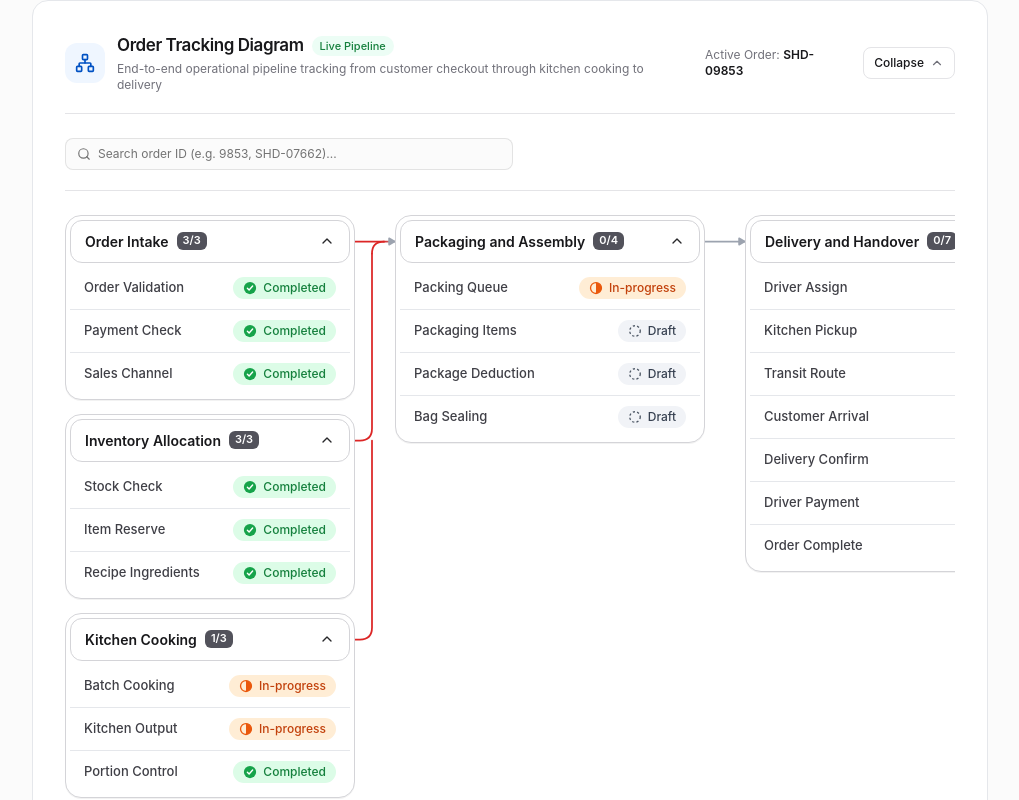
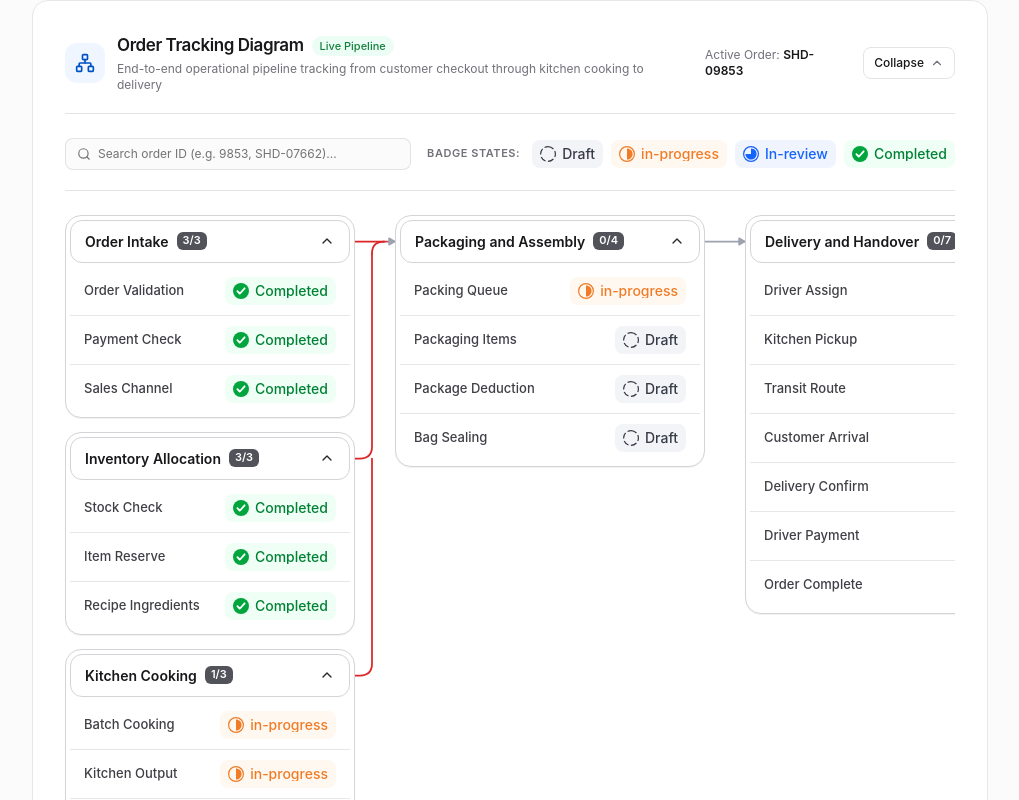
Before and after one commit to ayodine/smokey-ops-dashboard, a React (Vite) app: page /overview in a window 1280 px wide. Shown: the part 1240-2040 px from the top of the page, without its empty margins (260-1279 px from the left). Built offline with nearby package versions, Linux system fonts and the light colour scheme.

Commit message:
feat: extract and integrate Figma status badges (draft, in-progress, in-review, completed)

```diff
--- /dev/null
+++ b/src/components/ui/StatusPill.tsx
@@ -0,0 +1,197 @@
+import React from 'react'
+import { cn } from '@/lib/utils'
+
+export type FigmaBadgeState = 'draft' | 'in-progress' | 'in-review' | 'completed'
+
+export interface StatusPillProps {
+  /** Explicit status state or derived from label/variant */
+  state?: FigmaBadgeState
+  /** Status text label */
+  label?: string
+  /** Legacy variant compatibility */
+  variant?: 'emerald' | 'blue' | 'amber' | 'purple' | 'zinc'
+  /** Short label mode: icon only within 28px square container */
+  short?: boolean
+  className?: string
+}
+
+export const StatusPill: React.FC<StatusPillProps> = ({
+  state: explicitState,
+  label = '',
+  variant,
+  short = false,
+  className
+}) => {
+  const norm = (label || '').toLowerCase().trim()
+
+  // Determine Figma state: draft | in-progress | in-review | completed
+  let state: FigmaBadgeState = explicitState || 'draft'
+  let displayLabel = label
+
+  if (!explicitState) {
+    if (
+      norm === 'done' ||
+      norm === 'completed' ||
+      norm === 'delivered' ||
+      variant === 'emerald'
+    ) {
+      state = 'completed'
+      displayLabel = norm === 'done' || !label ? 'Completed' : label
+    } else if (
+      norm === 'in progress' ||
+      norm === 'in-progress' ||
+      norm === 'in-process' ||
+      norm === 'active' ||
+      variant === 'amber'
+    ) {
+      state = 'in-progress'
+      displayLabel = norm === 'in progress' || norm === 'in-process' || !label ? 'in-progress' : label
+    } else if (
+      norm === 'in review' ||
+      norm === 'in-review' ||
+      norm === 'review' ||
+      variant === 'blue'
+    ) {
+      state = 'in-review'
+      displayLabel = norm === 'in review' || !label ? 'In-review' : label
+    } else {
+      state = 'draft'
+      displayLabel = norm === 'pending' || !label ? 'Draft' : label
+    }
+  }
+
+  // Exact icon definitions extracted from Figma (node 1:73)
+  const renderIcon = () => {
+    switch (state) {
+      case 'draft':
+        return (
+          <svg
+            width="16"
+            height="16"
+            viewBox="0 0 16 16"
+            fill="none"
+            className="shrink-0"
+            aria-hidden="true"
+          >
+            <rect
+              x="0.6087"
+              y="0.6087"
+              width="14.7826"
+              height="14.7826"
+              rx="7.3913"
+              stroke="#353B47"
+              strokeWidth="1.21739"
+              strokeDasharray="6.09 2.43"
+            />
+          </svg>
+        )
+      case 'in-progress':
+        return (
+          <svg
+            width="16"
+            height="16"
+            viewBox="0 0 16 16"
+            fill="none"
+            className="shrink-0"
+            aria-hidden="true"
+          >
+            <rect
+              x="0.6087"
+              y="0.6087"
+              width="14.7826"
+              height="14.7826"
+              rx="7.3913"
+              stroke="#F07C27"
+              strokeWidth="1.21739"
+            />
+            <path
+              d="M8 13.6C9.4852 13.6 10.9096 13.01 11.9598 11.9598C13.01 10.9096 13.6 9.4852 13.6 8C13.6 6.5148 13.01 5.0904 11.9598 4.0402C10.9096 2.99 9.4852 2.4 8 2.4L8 8L8 13.6Z"
+              fill="#F07C27"
+            />
+          </svg>
+        )
+      case 'in-review':
+        return (
+          <svg
+            width="16"
+            height="16"
+            viewBox="0 0 16 16"
+            fill="none"
+            className="shrink-0"
+            aria-hidden="true"
+          >
+            <rect
+              x="0.6087"
+              y="0.6087"
+              width="14.7826"
+              height="14.7826"
+              rx="7.3913"
+              stroke="#1760FA"
+              strokeWidth="1.21739"
+            />
+            <path
+              d="M2.4 8C2.4 9.1076 2.7284 10.1903 3.3438 11.1112C3.9591 12.0321 4.8337 12.7499 5.857 13.1737C6.8803 13.5976 8.0062 13.7085 9.0925 13.4924C10.1788 13.2763 11.1766 12.743 11.9598 11.9598C12.743 11.1766 13.2763 10.1788 13.4924 9.0925C13.7085 8.0062 13.5976 6.8803 13.1737 5.857C12.7499 4.8337 12.0321 3.9591 11.1112 3.3438C10.1903 2.7284 9.1076 2.4 8 2.4L8 8L2.4 8Z"
+              fill="#1564FC"
+            />
+          </svg>
+        )
+      case 'completed':
+        return (
+          <svg
+            width="16"
+            height="16"
+            viewBox="0 0 16 16"
+            fill="none"
+            className="shrink-0"
+            aria-hidden="true"
+          >
+            <rect width="16" height="16" rx="8" fill="#00A63D" />
+            <path
+              d="M4.39941 8.174L6.67621 10.4955C6.76903 10.5901 6.92258 10.5864 7.01071 10.4874L11.6006 5.32956"
+              stroke="white"
+              strokeWidth="1.83164"
+              strokeLinecap="round"
+            />
+          </svg>
+        )
+    }
+  }
+
+  // Exact color themes extracted from Figma (node 1:73)
+  const styles: Record<FigmaBadgeState, string> = {
+    draft: 'bg-[#F3F4F8] text-[#353B47]',
+    'in-progress': 'bg-[#FFF8F0] text-[#F07C27]',
+    'in-review': 'bg-[#F0F4FF] text-[#1564FC]',
+    completed: 'bg-[#F0FFF6] text-[#008234]'
+  }
+
+  if (short) {
+    return (
+      <span
+        title={displayLabel || state}
+        className={cn(
+          'inline-flex items-center justify-center w-7 h-7 rounded-[8px] select-none shrink-0 transition-colors',
+          styles[state],
+          className
+        )}
+      >
+        {renderIcon()}
+      </span>
+    )
+  }
+
+  return (
+    <span
+      className={cn(
+        'inline-flex items-center gap-[6px] h-7 px-[8px] py-[6px] rounded-[8px] text-[13px] sm:text-[14px] font-medium leading-none select-none shrink-0 transition-colors',
+        styles[state],
+        className
+      )}
+    >
+      {renderIcon()}
+      <span className="truncate">{displayLabel}</span>
+    </span>
+  )
+}
+
+export default StatusPill
--- a/src/features/overview/OrderWorkflowCanvasOverlay.tsx
+++ b/src/features/overview/OrderWorkflowCanvasOverlay.tsx
@@ -123,6 +123,32 @@ const SMOKEY_OPERATIONAL_ORDERS: PipelineOrder[] = [
       'p3_delivered',
       'p3_settled_closed'
     ]
+  },
+  {
+    id: 'SHD-09857',
+    customerName: 'Tunde Bakare',
+    dishName: 'Smoked Turkey and Jollof Rice Special',
+    totalAmount: 21500,
+    portions: 2,
+    channel: 'Website Storefront',
+    hasStock: true,
+    currentStage: 'p3_doorstep_handover',
+    paymentRef: 'pay_smk_99185',
+    riderName: 'Rider Yusuf Internal Fleet',
+    destinationAddress: '14 Karimu Kotun St, Victoria Island',
+    etaMinutes: 4,
+    otpCode: '6143',
+    deliveryFee: 3500,
+    history: [
+      'p1_ingestion',
+      'p1_inventory_deduct',
+      'p2_in_packaging',
+      'p2_materials_picked',
+      'p2_dispatched',
+      'p3_delivery_assigned',
+      'p3_in_transit',
+      'p3_doorstep_handover'
+    ]
   }
 ]
 
@@ -140,90 +166,9 @@ interface CanvasCoordinates {
   bindingsLeft: AnchorPoint
 }
 
-interface StatusPillProps {
-  label: string
-  variant?: 'emerald' | 'blue' | 'amber' | 'purple' | 'zinc'
-  dot?: boolean
-  className?: string
-}
-
-export const StatusPill: React.FC<StatusPillProps> = ({
-  label,
-  variant,
-  className
-}) => {
-  const norm = (label || '').toLowerCase().trim()
-
-  // Match one of the four reference states: draft | in-progress | in-review | completed
-  let state: 'draft' | 'in-progress' | 'in-review' | 'completed' = 'draft'
-  let displayLabel = label
-
-  if (norm === 'done' || norm === 'completed' || norm === 'delivered' || variant === 'emerald') {
-    state = 'completed'
-    displayLabel = norm === 'done' ? 'Completed' : label
-  } else if (norm === 'in progress' || norm === 'in-progress' || norm === 'active' || variant === 'amber') {
-    state = 'in-progress'
-    displayLabel = 'In-progress'
-  } else if (norm === 'in-review' || norm === 'in review' || variant === 'blue') {
-    state = 'in-review'
-    displayLabel = norm === 'in progress' ? 'In-progress' : (norm === 'in review' ? 'In-review' : label)
-  } else {
-    state = 'draft'
-    displayLabel = norm === 'pending' ? 'Draft' : label
-  }
-
-  const renderIcon = () => {
-    switch (state) {
-      case 'draft':
-        return (
-          <svg className="w-3.5 h-3.5 text-[#4b5563] shrink-0" viewBox="0 0 16 16" fill="none">
-            <circle cx="8" cy="8" r="6" stroke="currentColor" strokeWidth="1.5" strokeDasharray="2.5 2.5" />
-          </svg>
-        )
-      case 'in-progress':
-        return (
-          <svg className="w-3.5 h-3.5 text-[#ea580c] shrink-0" viewBox="0 0 16 16" fill="none">
-            <circle cx="8" cy="8" r="6.25" stroke="currentColor" strokeWidth="1.5" />
-            <path d="M8 1.75 A6.25 6.25 0 0 1 8 14.25 Z" fill="currentColor" />
-          </svg>
-        )
-      case 'in-review':
-        return (
-          <svg className="w-3.5 h-3.5 text-[#2563eb] shrink-0" viewBox="0 0 16 16" fill="none">
-            <circle cx="8" cy="8" r="6.25" stroke="currentColor" strokeWidth="1.5" />
-            <path d="M8 8 L8 1.75 A6.25 6.25 0 1 1 1.75 8 Z" fill="currentColor" />
-          </svg>
-        )
-      case 'completed':
-        return (
-          <svg className="w-3.5 h-3.5 text-[#16a34a] shrink-0" viewBox="0 0 16 16" fill="none">
-            <circle cx="8" cy="8" r="7" fill="currentColor" />
-            <path d="M5 8.2 L7 10.2 L11 5.8" stroke="white" strokeWidth="1.6" strokeLinecap="round" strokeLinejoin="round" />
-          </svg>
-        )
-    }
-  }
-
-  const styles = {
-    draft: 'bg-[#f1f3f7] text-[#374151]',
-    'in-progress': 'bg-[#ffedd5] text-[#c2410c]',
-    'in-review': 'bg-[#eff6ff] text-[#1d4ed8]',
-    completed: 'bg-[#dcfce7] text-[#15803d]'
-  }
-
-  return (
-    <span
-      className={cn(
-        'inline-flex items-center gap-1.5 px-2.5 py-1 rounded-full text-xs font-medium leading-none select-none shrink-0 transition-colors',
-        styles[state],
-        className
-      )}
-    >
-      {renderIcon()}
-      <span>{displayLabel}</span>
-    </span>
-  )
-}
+import { StatusPill, type FigmaBadgeState, type StatusPillProps } from '@/components/ui/StatusPill'
+export { StatusPill, type FigmaBadgeState, type StatusPillProps }
+
 
 export const CountBadge: React.FC<{ count: string | number; className?: string }> = ({ count, className }) => (
   <span
@@ -457,9 +402,13 @@ export const OrderWorkflowCanvasOverlay: React.FC = () => {
       : activeOrder?.history.includes('p3_doorstep_handover') || activeOrder?.history.includes('p3_in_transit')
       ? 'In Progress'
       : 'Pending'
-    const delVerification: 'Done' | 'In Progress' | 'Pending' =
-      activeOrder?.history.includes('p3_doorstep_handover') || activeOrder?.history.includes('p3_delivered')
+    const delVerification: 'Done' | 'In Progress' | 'In Review' | 'Pending' =
+      activeOrder?.history.includes('p3_delivered')
         ? 'Done'
+        : activeOrder?.currentStage === 'p3_doorstep_handover'
+        ? 'In Review'
+        : activeOrder?.history.includes('p3_in_transit')
+        ? 'In Progress'
         : 'Pending'
     const delPayout: 'Done' | 'In Progress' | 'Pending' = activeOrder?.history.includes('p3_settled_closed')
       ? 'Done'
@@ -531,11 +480,13 @@ export const OrderWorkflowCanvasOverlay: React.FC = () => {
     }
   }, [activeOrder])
 
-  const getStatusVariant = (status: 'Done' | 'In Progress' | 'Pending'): 'emerald' | 'blue' | 'zinc' => {
+  const getStatusVariant = (status: 'Done' | 'In Progress' | 'In Review' | 'Pending'): 'emerald' | 'amber' | 'blue' | 'zinc' => {
     switch (status) {
       case 'Done':
         return 'emerald'
       case 'In Progress':
+        return 'amber'
+      case 'In Review':
         return 'blue'
       case 'Pending':
         return 'zinc'
@@ -853,8 +804,8 @@ export const OrderWorkflowCanvasOverlay: React.FC = () => {
           </div>
         </div>
 
-        {/* ACTIVE ORDER SEARCH (DESIGN SYSTEM STANDARD) */}
-        <div className="flex items-center pb-5 mb-6 border-b border-[#e4e4e7]">
+        {/* ACTIVE ORDER SEARCH & FIGMA STATUS LEGEND */}
+        <div className="flex flex-col lg:flex-row lg:items-center justify-between gap-4 pb-5 mb-6 border-b border-[#e4e4e7]">
           {/* Left: Design System Search Field to Search Orders by ID */}
           <div className="flex items-center gap-3 flex-1 min-w-[260px] max-w-md">
             <div className="relative flex-1">
@@ -876,6 +827,17 @@ export const OrderWorkflowCanvasOverlay: React.FC = () => {
                 Clear
               </button>
             )}
+          </div>
+
+          {/* Right: Status States Legend extracted from Figma */}
+          <div className="flex items-center gap-2 flex-wrap">
+            <span className="text-[11px] font-semibold uppercase tracking-wider text-[#71717a] mr-1 hidden sm:inline">
+              Badge states:
+            </span>
+            <StatusPill state="draft" label="Draft" />
+            <StatusPill state="in-progress" label="in-progress" />
+            <StatusPill state="in-review" label="In-review" />
+            <StatusPill state="completed" label="Completed" />
           </div>
         </div>
 
```
